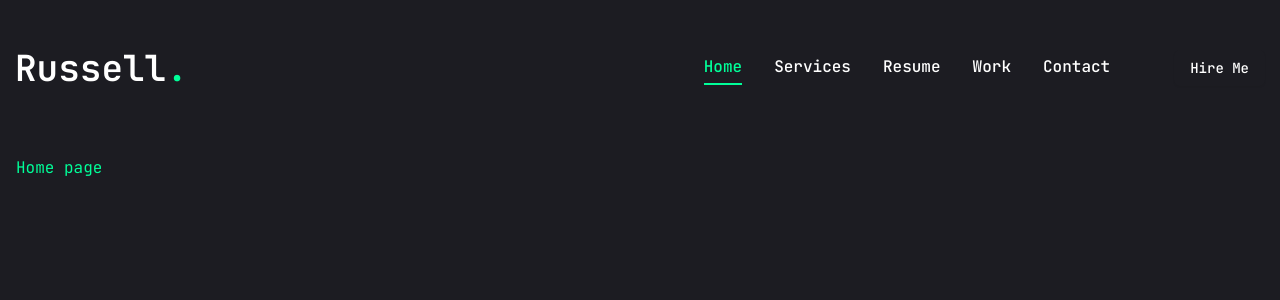
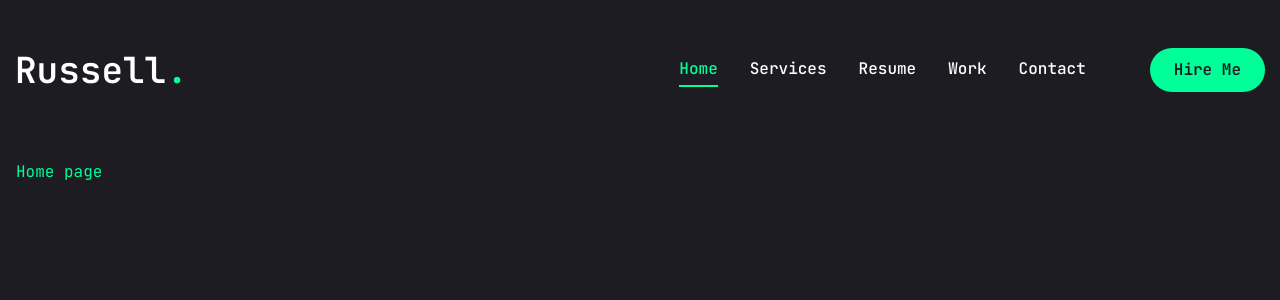
Before and after one commit to Noodle96/RussellPortfolio, a Next.js app: page / in a window 1280 px wide. Shown: the top 300 px of the page. Built offline with nearby package versions, Linux system fonts and the light colour scheme.

Commit message:
style: update button and sheet components for improved accessibility and animations

```diff
--- a/components/ui/button.jsx
+++ b/components/ui/button.jsx
@@ -5,26 +5,18 @@ import { cva } from "class-variance-authority";
 import { cn } from "@/lib/utils"
 
 const buttonVariants = cva(
-  "inline-flex items-center justify-center gap-2 whitespace-nowrap rounded-md text-sm font-medium transition-all disabled:pointer-events-none disabled:opacity-50 [&_svg]:pointer-events-none [&_svg:not([class*='size-'])]:size-4 shrink-0 [&_svg]:shrink-0 outline-none focus-visible:border-ring focus-visible:ring-ring/50 focus-visible:ring-[3px] aria-invalid:ring-destructive/20 dark:aria-invalid:ring-destructive/40 aria-invalid:border-destructive",
+  "inline-flex items-center justify-center whitespace-nowrap rounded-full text-base font-semibold ring-offset-white transition-colors",
   {
     variants: {
       variant: {
-        default:
-          "bg-primary text-primary-foreground shadow-xs hover:bg-primary/90",
-        destructive:
-          "bg-destructive text-white shadow-xs hover:bg-destructive/90 focus-visible:ring-destructive/20 dark:focus-visible:ring-destructive/40 dark:bg-destructive/60",
-        outline:
-          "border bg-background shadow-xs hover:bg-accent hover:text-accent-foreground dark:bg-input/30 dark:border-input dark:hover:bg-input/50",
-        secondary:
-          "bg-secondary text-secondary-foreground shadow-xs hover:bg-secondary/80",
-        ghost:
-          "hover:bg-accent hover:text-accent-foreground dark:hover:bg-accent/50",
-        link: "text-primary underline-offset-4 hover:underline",
+        default: "bg-accent text-primary hover:bg-accent-hover",
+        primary: "bg-primary text-white",
+        outline: "border border-accent bg-transparent text-accent hover:bg-accent",
       },
       size: {
-        default: "h-9 px-4 py-2 has-[>svg]:px-3",
-        sm: "h-8 rounded-md gap-1.5 px-3 has-[>svg]:px-2.5",
-        lg: "h-10 rounded-md px-6 has-[>svg]:px-4",
+        default: "h-[44px] px-6",
+        md: "h-[48px] px-6",
+        lg: "h-[56px] px-8 text-sm uppercase tracking-[2px]",
         icon: "size-9",
       },
     },
--- a/components/ui/sheet.jsx
+++ b/components/ui/sheet.jsx
@@ -3,6 +3,7 @@
 import * as React from "react"
 import * as SheetPrimitive from "@radix-ui/react-dialog"
 import { XIcon } from "lucide-react"
+import {IoMdClose } from "react-icons/io"
 
 import { cn } from "@/lib/utils"
 
@@ -36,11 +37,23 @@ function SheetOverlay({
 }) {
   return (
     <SheetPrimitive.Overlay
+      forceMount
       data-slot="sheet-overlay"
-      className={cn(
-        "data-[state=open]:animate-in data-[state=closed]:animate-out data-[state=closed]:fade-out-0 data-[state=open]:fade-in-0 fixed inset-0 z-50 bg-black/50",
+    //   className={cn(
+    //     "data-[state=open]:animate-in data-[state=closed]:animate-out data-[state=closed]:fade-out-0 data-[state=open]:fade-in-0 fixed inset-0 z-50 bg-black/50",
+    //     className
+    //   )}
+    // opcion 02
+    className={cn(
+        "fixed inset-0 z-50 bg-black/50",
+        "data-[state=open]:animate-in data-[state=closed]:animate-out",
+        "data-[state=open]:fade-in-0 data-[state=closed]:fade-out-0",
+        // 👇 hace que el cierre no sea abrupto
+        "transition data-[state=open]:duration-500 data-[state=closed]:duration-400",
+        "data-[state=open]:ease-[cubic-bezier(.22,1,.36,1)] data-[state=closed]:ease-in-out",
+        "supports-[backdrop-filter]:backdrop-blur-sm", // ✨ blur del fondo
         className
-      )}
+    )}
       {...props} />
   );
 }
@@ -55,11 +68,12 @@ function SheetContent({
     <SheetPortal>
       <SheetOverlay />
       <SheetPrimitive.Content
+        forceMount
         data-slot="sheet-content"
         className={cn(
-          "bg-background data-[state=open]:animate-in data-[state=closed]:animate-out fixed z-50 flex flex-col gap-4 shadow-lg transition ease-in-out data-[state=closed]:duration-300 data-[state=open]:duration-500",
+          "bg-primary data-[state=open]:animate-in data-[state=closed]:animate-out fixed z-50 flex flex-col gap-4 shadow-lg transition ease-in-out data-[state=closed]:duration-300 data-[state=open]:duration-500 p-6 dark:bg-slate-950",
           side === "right" &&
-            "data-[state=closed]:slide-out-to-right data-[state=open]:slide-in-from-right inset-y-0 right-0 h-full w-3/4 border-l sm:max-w-sm",
+            "data-[state=closed]:slide-out-to-right data-[state=open]:slide-in-from-right inset-y-0 right-0 h-full w-3/4 sm:max-w-sm",
           side === "left" &&
             "data-[state=closed]:slide-out-to-left data-[state=open]:slide-in-from-left inset-y-0 left-0 h-full w-3/4 border-r sm:max-w-sm",
           side === "top" &&
@@ -68,11 +82,16 @@ function SheetContent({
             "data-[state=closed]:slide-out-to-bottom data-[state=open]:slide-in-from-bottom inset-x-0 bottom-0 h-auto border-t",
           className
         )}
+
         {...props}>
         {children}
         <SheetPrimitive.Close
-          className="ring-offset-background focus:ring-ring data-[state=open]:bg-secondary absolute top-4 right-4 rounded-xs opacity-70 transition-opacity hover:opacity-100 focus:ring-2 focus:ring-offset-2 focus:outline-hidden disabled:pointer-events-none">
-          <XIcon className="size-4" />
+        //   className="ring-offset-background focus:ring-ring data-[state=open]:bg-secondary absolute top-4 right-4 rounded-xs opacity-70 transition-opacity hover:opacity-100 focus:ring-2 focus:ring-offset-2 focus:outline-hidden disabled:pointer-events-none"
+          className="absolute right-8 top-8 transition-opacity outline-none"
+
+          >
+          {/* <XIcon className="size-4 text-accent" /> */}
+          <IoMdClose className=" text-2xl text-accent" />
           <span className="sr-only">Close</span>
         </SheetPrimitive.Close>
       </SheetPrimitive.Content>
```
